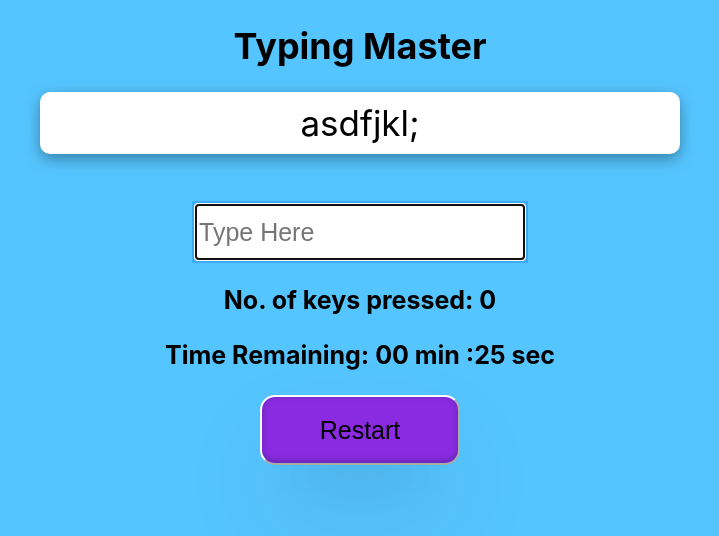
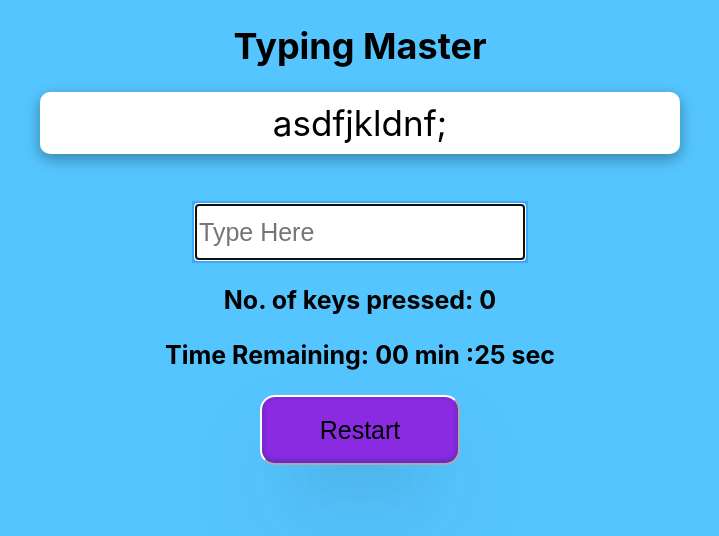
Before and after one commit to rajeshdeo/chabbi, a React (Create React App) app in the folder typemaster/: page / in a window 1280 px wide. Shown: the top 536 px of the page, without its empty margins (280-999 px from the left). Built offline with nearby package versions, Linux system fonts and the light colour scheme.

Commit message:
readme file added

```diff
--- a/typemaster/src/Components/Typemaster.jsx
+++ b/typemaster/src/Components/Typemaster.jsx
@@ -11,9 +11,11 @@ const TypingMaster = () => {
   const [timer, setTimer] = useState(30);
   const [accuracy, setAccuracy] = useState(0);
 
-        const inputRef= useRef(null);
 
-  const keyboardKeys = 'asdfjkl;';
+  //It is used for input focus
+  const inputRef= useRef(null);
+
+  const keyboardKeys = 'asdfjkldnf;';
 
   useEffect(() => {
     document.addEventListener('keydown', handleKeyDown);
@@ -22,6 +24,8 @@ const TypingMaster = () => {
     };
   }, []);
 
+
+  //handling timer function and side effects here
   useEffect(() => {
     if (timer > 0) {
       const countdown = setInterval(() => {
@@ -51,6 +55,8 @@ const TypingMaster = () => {
     }
   };
 
+
+//Use Restart function here
   const handleRestart = () => {
     setText('');
     setCurrentIndex(0);
@@ -75,11 +81,11 @@ const TypingMaster = () => {
 //    console.log(event.target.value)
     setText(event.target.value);
     setScore(event.target.value.length)
-    keyboardKeys.split("").forEach((el,index)=>{
-        <div key={el.id}>
-            <span>{el}</span>
-        </div>
-    })
+    // keyboardKeys.split("").forEach((el,index)=>{
+    //     <div key={el.id}>
+    //         <span>{el}</span>
+    //     </div>
+    // })
   };
 
   const formatTime = () => {
--- a/typemaster/src/Styles/Typescript.module.css
+++ b/typemaster/src/Styles/Typescript.module.css
@@ -7,6 +7,8 @@ p{
     font-weight: bold;
     font-size: 25px;
 }
+
+/* this is the given text  css here*/
 .keyboardKeys{
     max-width:620px;
     border: 1px solid black;
@@ -24,6 +26,7 @@ p{
     border: none;
     box-shadow: rgba(0, 0, 0, 0.35) 0px 5px 15px;
 }
+/* this is for the input box */
 input{
     max-width: 400px;
     height: 50px;
@@ -33,6 +36,8 @@ input{
     font-size: 25px;
 }
 
+
+/*This is the restart button   */
 button{
     width: 200px;
     height: 70px;
@@ -48,6 +53,3 @@ button:hover{
     background-color: aqua;
     cursor: pointer;
 }
-div>span{
-    background-color: brown;
-}
```
Also changed, not shown: 1 other file (tests, documents, lock files or other folders).
